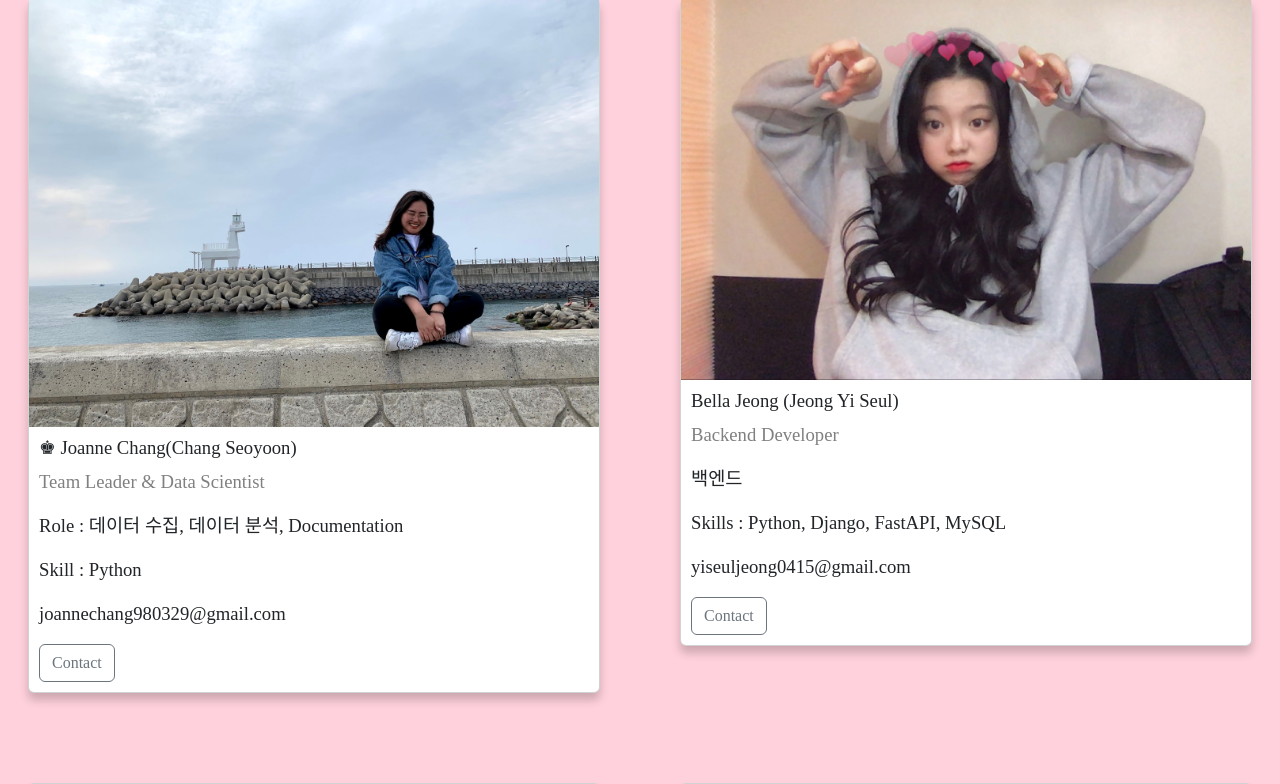
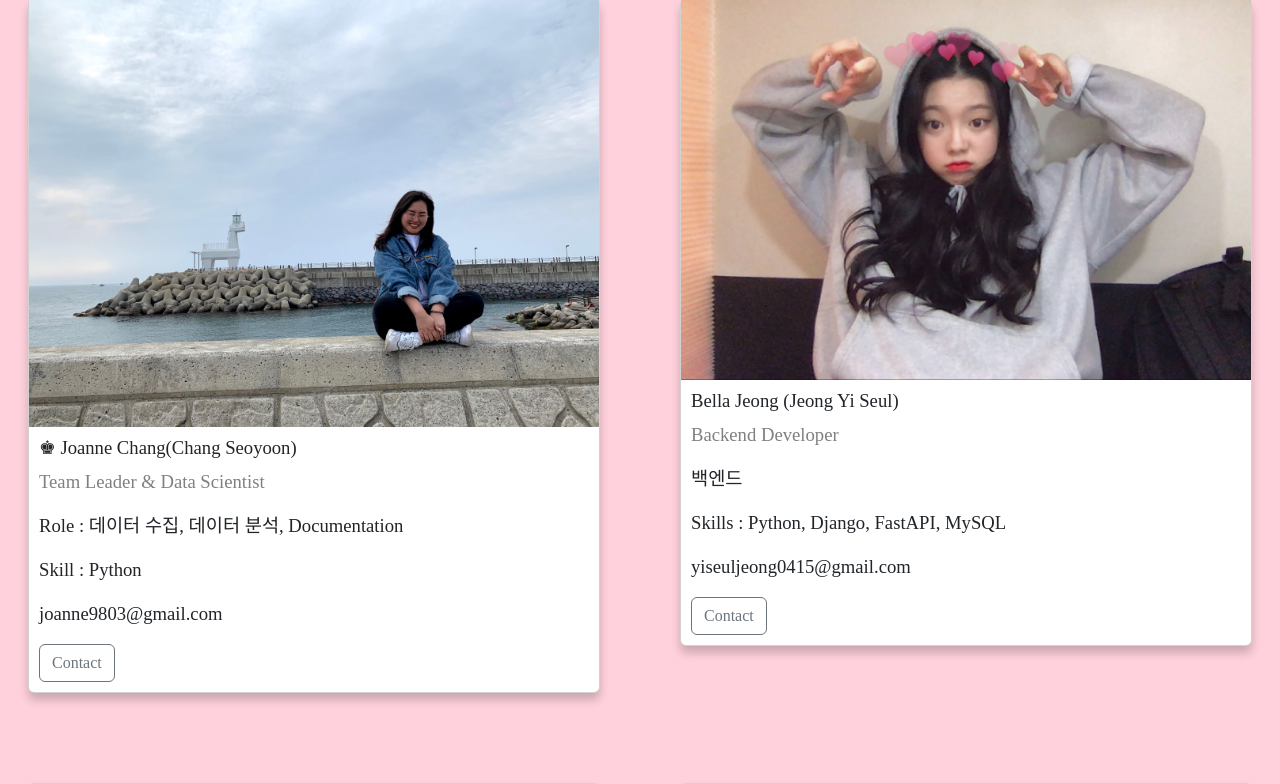
Before and after one commit to bella0415/Django, a Django app: page /contact in a window 1280 px wide. Shown: the part 162-946 px from the top of the page. Run offline with Django 4.2, Linux system fonts and the light colour scheme; some web fonts are replaced.

Commit message:
change email add

```diff
--- a/web/templates/contact.html
+++ b/web/templates/contact.html
@@ -96,8 +96,8 @@
                   <p class="title">Team Leader & Data Scientist </p>
                   <p>Role : 데이터 수집, 데이터 분석, Documentation</p>
                   <P>Skill : Python </p>
-                  <p>joannechang980329@gmail.com</p>
-                  <a href = "mailto:joannechang980329@gmail.com"><button class="btn btn-outline-secondary">Contact</button></a>
+                  <p>joanne9803@gmail.com</p>
+                  <a href = "mailto:joanne9803@gmail.com"><button class="btn btn-outline-secondary">Contact</button></a>
                 </div>
               </div>
             </div>
```
